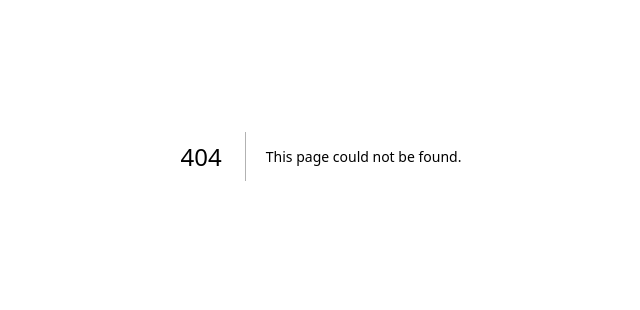
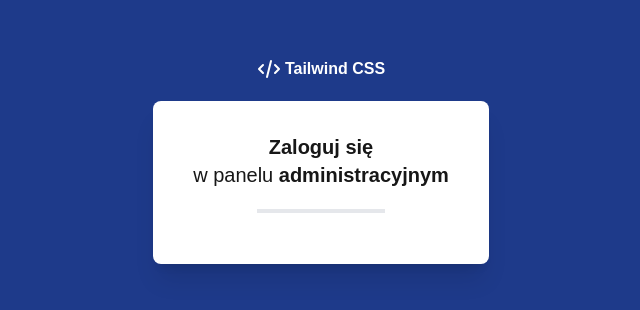
Before and after one commit to MarcinJar/admin-pamel, a Next.js app: page /auth/login in a window 1280 px wide. Before the commit this address had no page. Shown: the part 244-554 px from the top of the page, without its empty margins (319-959 px from the left). Built offline with nearby package versions, Linux system fonts and the light colour scheme.

Commit message:
Add Logo component

```diff
--- /dev/null
+++ b/components/form/loginForm/LoginForm.js
@@ -0,0 +1,13 @@
+export default function LoginForm() {
+  return <form className="overflow-hidden bg-white rounded-lg shadow-xl">
+    <div className="px-10 pt-8 pb-6 text-center">
+      <h1 className="text-xl font-bold">
+        Zaloguj się
+      </h1>
+      <h2 className="text-xl">
+        w panelu <strong>administracyjnym</strong>
+      </h2>
+      <div className="separator-horizontal"/>
+    </div>
+  </form>
+}
--- /dev/null
+++ b/components/logo/Logo.js
@@ -0,0 +1,13 @@
+export default function Logo({ className, ...props }) {
+  return (
+    <div className={className || 'font-bold text-white py-2 subpixel-antialiased flex items-center'} {...props}>
+      {/* SVG symbolu </> */}
+      <svg className="inline h-6 w-6 mr-1" width={30} height={30} fill="none" xmlns="http://www.w3.org/2000/svg" viewBox="0 0 24 24" stroke="currentColor">
+        <path strokeLinecap="round" strokeLinejoin="round" strokeWidth={2} d="M10 20l4-16m4 4l4 4-4 4M6 16l-4-4 4-4" />
+      </svg>
+      <span className="hidden md:inline">
+        Tailwind CSS
+      </span>
+    </div>
+  );
+}
--- /dev/null
+++ b/pages/auth/login.js
@@ -0,0 +1,17 @@
+import LoginForm from "@/components/form/loginForm/LoginForm";
+import Logo from "@/components/logo/Logo";
+
+export default function Login() {
+  return <>
+    <div className="flex items-center justify-center min-h-screen bg-blue-900">
+      <div className="bg-red">
+        <div className="w-full flex justify-center">
+          <Logo/>
+        </div>
+        <div className="w-full mt-3">
+          <LoginForm/>
+        </div>
+      </div>
+    </div>
+  </>
+}
--- a/tailwind.config.js
+++ b/tailwind.config.js
@@ -11,6 +11,7 @@ module.exports = {
       xl: '1280px',
       "2xl": "1536px",
     },
+    preflight: true, // to resetuje domyślne style przeglądarki
   },
   content: [
     "./pages/**/*.{js,ts,jsx,tsx,mdx}",
```
